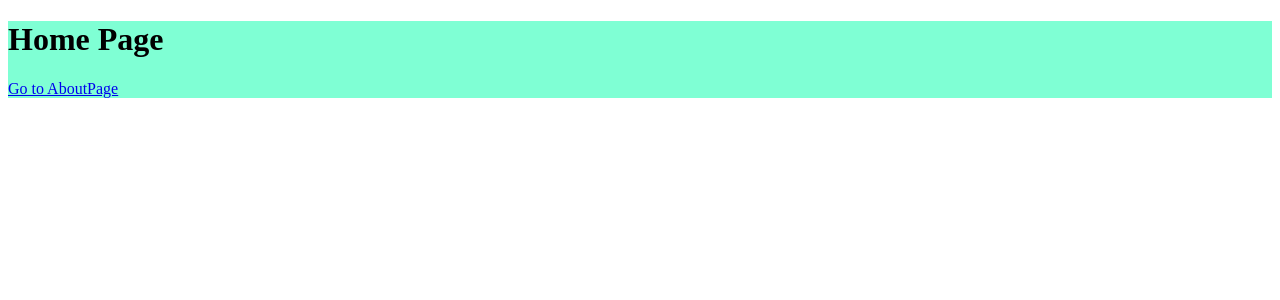
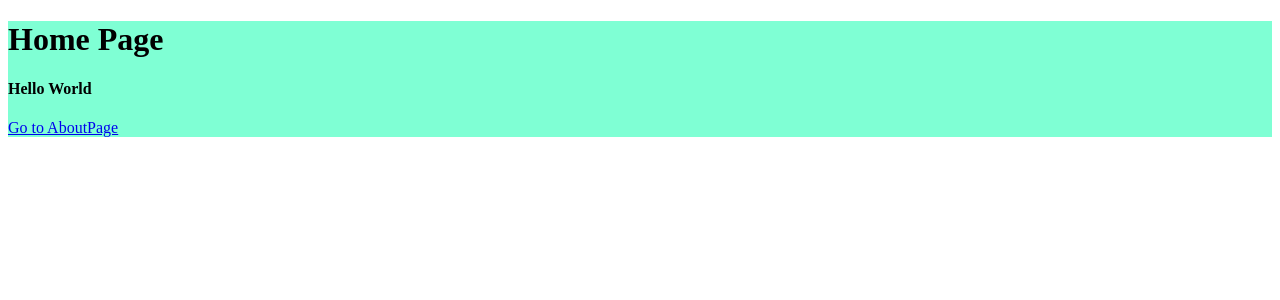
Before and after one commit to fc5y/user-fe, a React app: page / in a window 1280 px wide. Shown: the top 300 px of the page. Built offline with nearby package versions, Linux system fonts and the light colour scheme.

Commit message:
Test CI/CD

```diff
--- a/src/app/components/HomePage/index.js
+++ b/src/app/components/HomePage/index.js
@@ -7,6 +7,7 @@ function HomePage() {
   return (
     <div className={styles.container}>
       <h1>Home Page</h1>
+      <h4>Hello World</h4>
       <Link to="/about">Go to AboutPage</Link>
     </div>
   );
```
